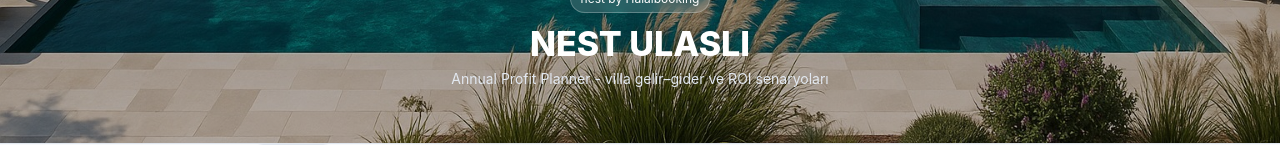
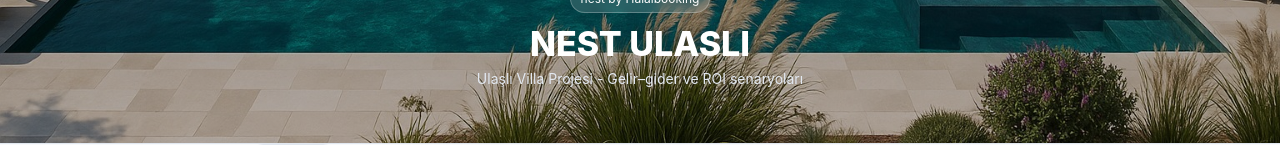
Before and after one commit to dirvass/nest-planner, a React (Vite) app: page / in a window 1280 px wide. Shown: the part 656-801 px from the top of the page. Built offline with nearby package versions, Linux system fonts and the light colour scheme; no server answers.

Commit message:
Update App.tsx

```diff
--- a/src/App.tsx
+++ b/src/App.tsx
@@ -152,7 +152,7 @@ export default function App() {
         <div className="header-inner" style={{ textAlign: "center" }}>
           <span className="badge">nest by Halalbooking</span>
           <h1 className="title">NEST ULASLI</h1>
-          <div className="subtitle">Annual Profit Planner - villa gelir–gider ve ROI senaryoları</div>
+          <div className="subtitle">Ulaşlı Villa Projesi - Gelir–gider ve ROI senaryoları</div>
         </div>
       </header>
 
```
